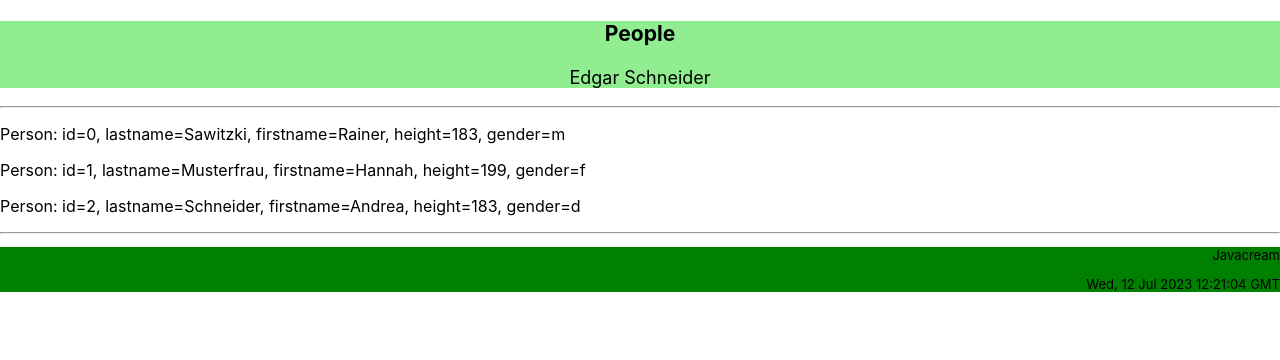
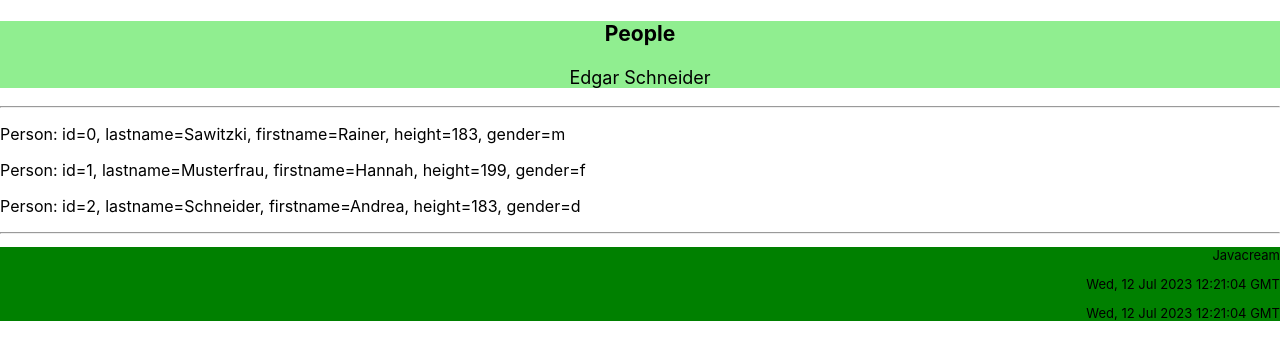
Before and after one commit to Javacream/org.javacream.training.react, a React (Create React App) app in the folder training/: page / in a window 1280 px wide. Shown: the top 360 px of the page. Built offline with nearby package versions, Linux system fonts and the light colour scheme.

Commit message:
introduce useEffect and useState hooks

```diff
--- a/training/src/people/Footer.js
+++ b/training/src/people/Footer.js
@@ -1,4 +1,5 @@
 import ClockClassComponent from "../util/ClockClassComponent"
+import ClockFunctionalComponent from "../util/ClockFunctionalComponent"
 import "./Footer.css"
 import { company } from "./PeopleContext"
 export default function Footer(){
@@ -6,6 +7,7 @@ export default function Footer(){
         <div className="Footer">
             <p>{company}</p>
             <ClockClassComponent></ClockClassComponent>
+            <ClockFunctionalComponent></ClockFunctionalComponent>
         </div>
             )
 }
--- /dev/null
+++ b/training/src/util/ClockFunctionalComponent.js
@@ -0,0 +1,20 @@
+import {useEffect, useState} from 'react'
+export default function ClockFunctionalComponent(){
+
+    //Was ist mein State?
+    const [actualTime, updateTimeFunction] = useState(new Date().toUTCString())
+    //setInterval(() => updateTimeFunction(new Date().toUTCString(), 1000)) -> BLOSS NICHT! Sie überschwemmen den Browser mit Intervals, "Ihre Lüfter läuft los"
+
+    //Korrekt: Ersatz für Lifecyle der Component Class
+    useEffect(() => {
+        const intervalId = setInterval(() => {
+            updateTimeFunction(new Date().toUTCString(), 1000)
+        })
+        return () => clearInterval(intervalId)
+    }, [])
+    return (
+        <>
+            <p>{actualTime}</p>
+        </>
+    )
+}
```
